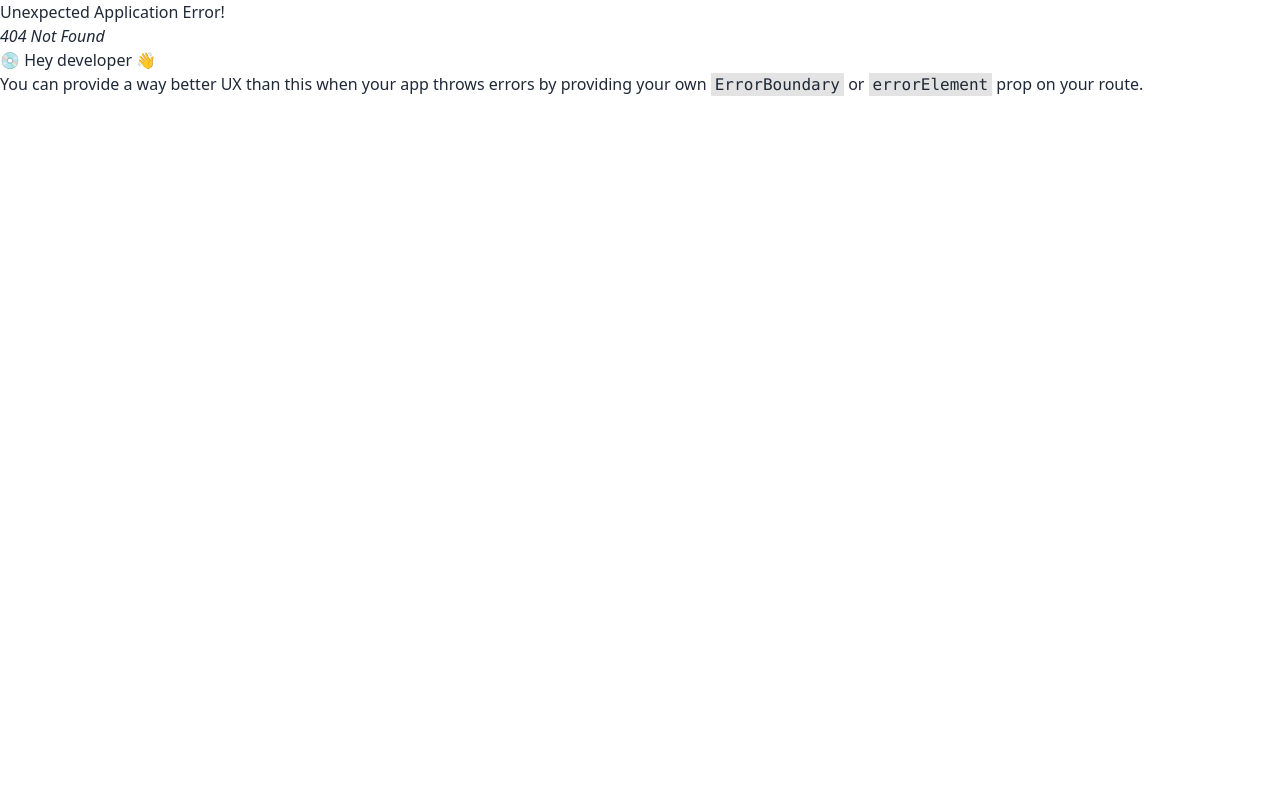
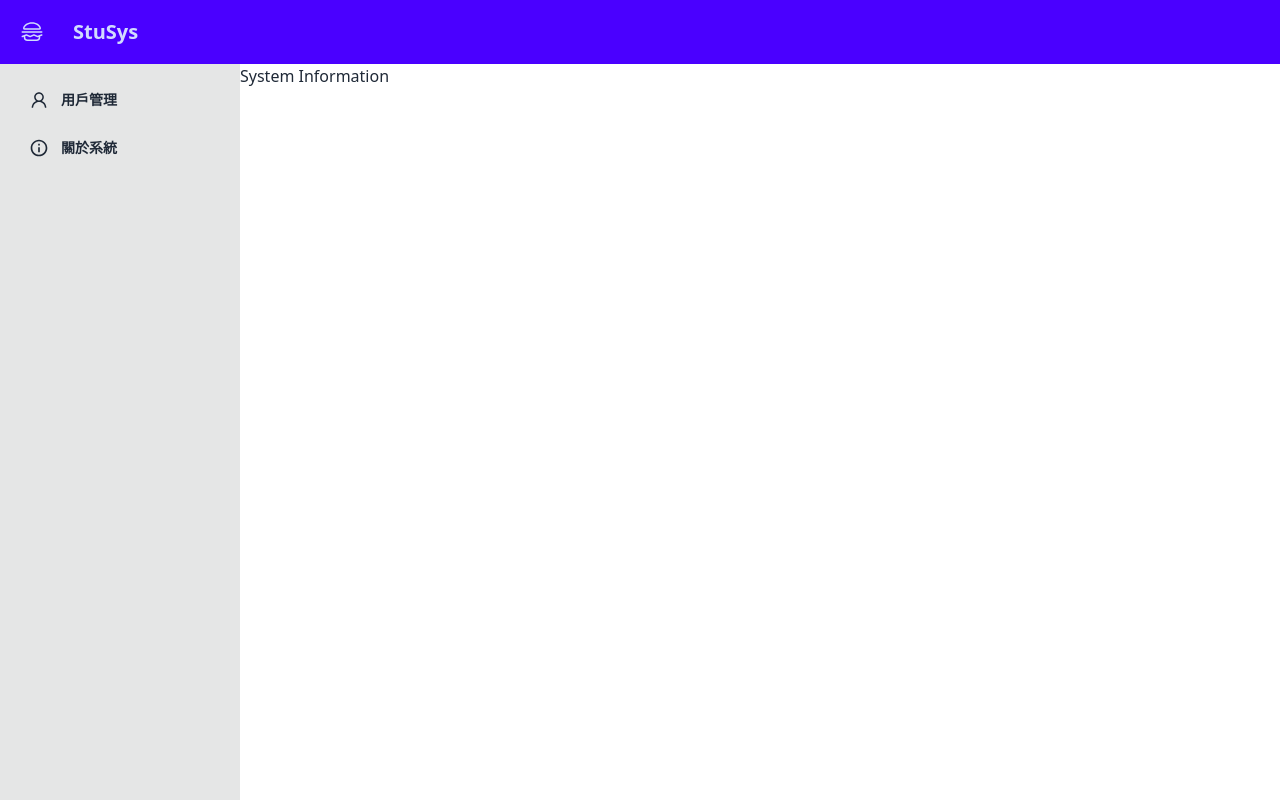
Before and after one commit to mirumodapon/nptucsai-upload-sys-2024, a React (Vite) app in the folder client/: page /dashboard/sys in a window 1280 px wide. Before the commit this address had no page. Built offline with nearby package versions, Linux system fonts and the light colour scheme.

Commit message:
feat(frontent): dashboard sidebar

```diff
--- a/client/src/pages/Dashboard.tsx
+++ b/client/src/pages/Dashboard.tsx
@@ -3,6 +3,7 @@ import { motion } from 'framer-motion';
 import { PiHamburger } from 'react-icons/pi';
 import clsx from 'clsx';
 import useToggle from '@/hooks/useToggle';
+import sidebar from '@/router/sidebar';
 
 const variants = {
   open: { width: '240px' },
@@ -21,7 +22,7 @@ function Dashboard() {
           </button>
         </div>
         <div className="flex-1">
-          <Link to="#" className="btn btn-primary shadow-none text-xl">StuSys</Link>
+          <Link to="/dashboard" className="btn btn-primary shadow-none text-xl">StuSys</Link>
         </div>
         <div className="flex-none">
         </div>
@@ -37,6 +38,26 @@ function Dashboard() {
             'overflow-x-hidden overflow-y-auto'
           )}
         >
+          {
+            sidebar.map(({ label, path, Before, After }) => (
+              <Link
+                key={path}
+                className={clsx(
+                  'btn btn-ghost justify-start mx-3',
+                  'gap-x-3 flex-nowrap whitespace-nowrap',
+                  '[&>*]:min-w-[min-content]'
+                )}
+                to={path}
+              >
+                {Before && <Before size="20px" />}
+                <span>
+                  {label}
+                </span>
+                {After && <After size="20px" />}
+              </Link>
+            ))
+
+          }
         </motion.nav>
         <div
           onClick={() => setNav(false)}
--- /dev/null
+++ b/client/src/pages/SysInfo.tsx
@@ -0,0 +1,5 @@
+function SystemInfo() {
+  return <>System Information</>;
+}
+
+export default SystemInfo;
--- /dev/null
+++ b/client/src/pages/UserManage.tsx
@@ -0,0 +1,5 @@
+function UserManage() {
+  return <>User manage</>;
+}
+
+export default UserManage;
--- a/client/src/router/index.tsx
+++ b/client/src/router/index.tsx
@@ -1,7 +1,12 @@
+import { lazy } from 'react';
 import { createBrowserRouter } from 'react-router-dom';
 
 import Test from '@/pages/Test';
 import Dashboard from '@/pages/Dashboard';
+import LazyComponent from '@/components/features/LazyComponent';
+
+const UserManage = lazy(() => import('@/pages/UserManage'));
+const SysInfo = lazy(() => import('@/pages/SysInfo'));
 
 export default createBrowserRouter([
   {
@@ -11,7 +16,24 @@ export default createBrowserRouter([
   {
     path: '/dashboard',
     element: <Dashboard />,
-    children: []
+    children: [
+      {
+        path: 'users',
+        element: (
+          <LazyComponent>
+            <UserManage />
+          </LazyComponent>
+        )
+      },
+      {
+        path: 'sys',
+        element: (
+          <LazyComponent>
+            <SysInfo />
+          </LazyComponent>
+        )
+      }
+    ]
   }
 ], {
 });
--- /dev/null
+++ b/client/src/router/sidebar.tsx
@@ -0,0 +1,25 @@
+import { ElementType } from 'react';
+import { AiOutlineUser } from 'react-icons/ai';
+import { MdInfoOutline } from 'react-icons/md';
+
+export type SidbarItem = {
+  label: string;
+  path: string;
+  Before?: ElementType;
+  After?: ElementType;
+};
+
+const sidebar: SidbarItem[] = [
+  {
+    label: '用戶管理',
+    path: '/dashboard/users',
+    Before: AiOutlineUser
+  },
+  {
+    label: '關於系統',
+    path: '/dashboard/sys',
+    Before: MdInfoOutline
+  }
+];
+
+export default sidebar;
```
